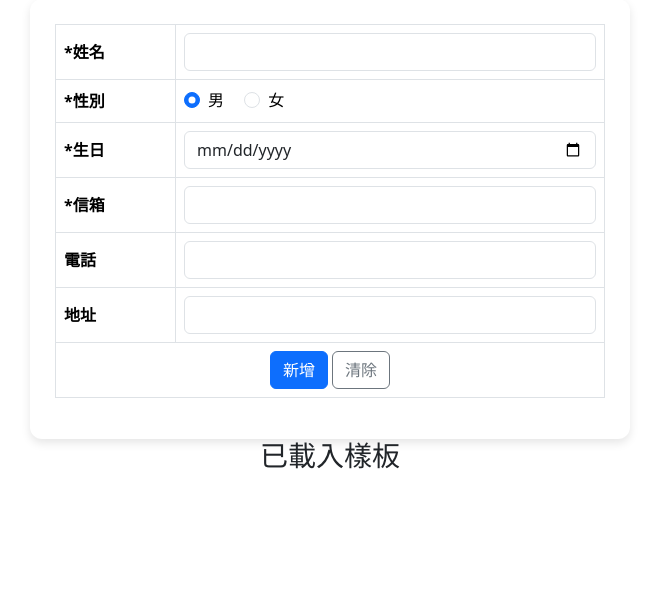
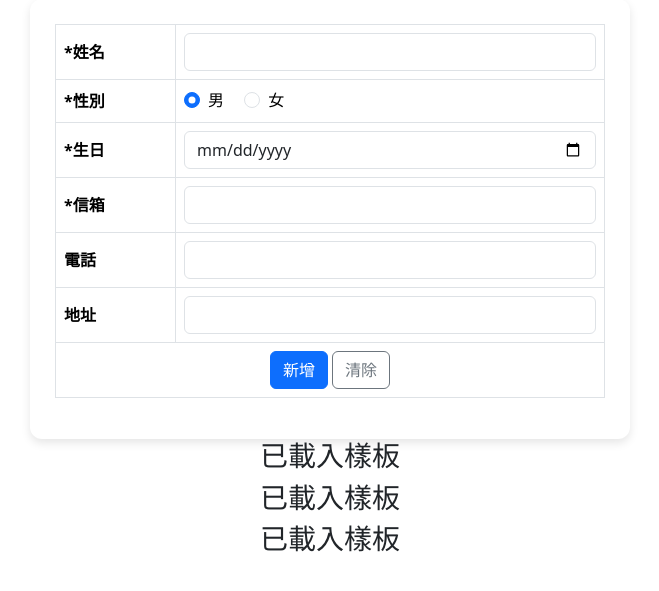
Before and after one commit to ivanyeskimo3-glitch/CH3_12_Copy_2, a Django app: page /post/ in a window 1280 px wide. Shown: the part 146-737 px from the top of the page, without its empty margins (310-969 px from the left). Run offline with Django 5.2, Linux system fonts and the light colour scheme.

Commit message:
django 12/3-3

```diff
--- a/templates/base.html
+++ b/templates/base.html
@@ -8,5 +8,7 @@
 <body>
     {% block content %}{% endblock %}
     <h3>已載入樣板</h3>
+    <h3>已載入樣板</h3>
+    <h3>已載入樣板</h3>
 </body>
 </html>
```
